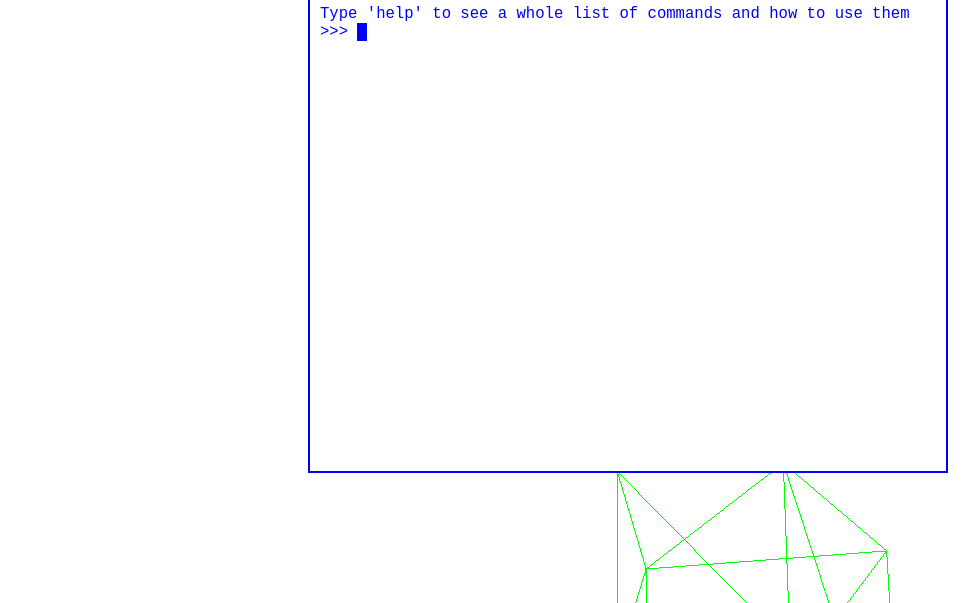
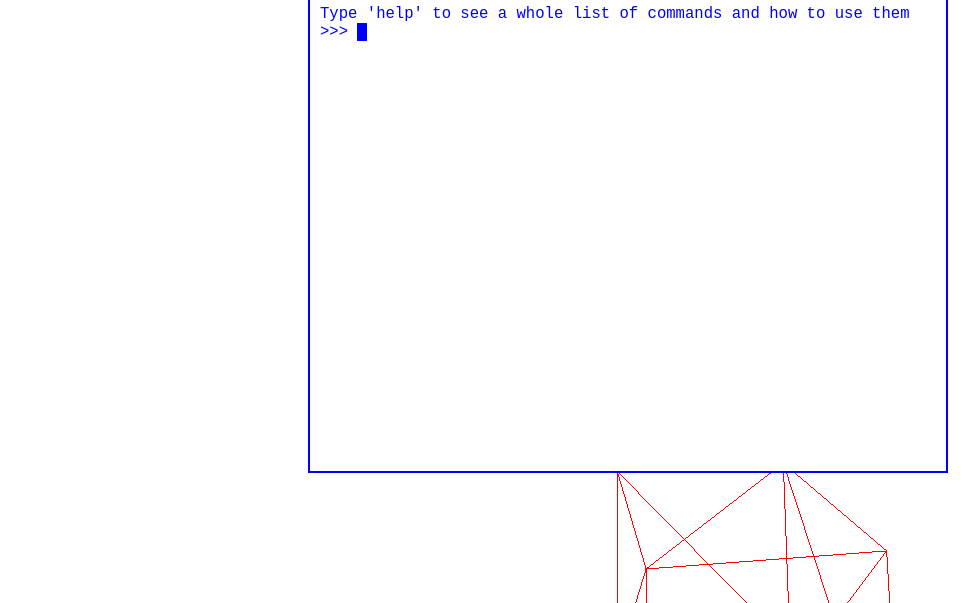
Before and after one commit to rgyllenhammer/rgyllenhammer.github.io, a plain HTML site: page index.html in a window 1280 px wide. Shown: the part 197-800 px from the top of the page, without its empty margins (12-991 px from the left). Drawn offline with nearby package versions, Linux system fonts and the light colour scheme.

Commit message:
pushed more stylish help menu

```diff
--- a/index.html
+++ b/index.html
@@ -21,7 +21,7 @@
       document.body.appendChild( renderer.domElement );
 
       var geometry = new THREE.BoxGeometry(2, 2, 2);
-      var material = new THREE.MeshBasicMaterial( { color: 0x00ff00, wireframe: true } );
+      var material = new THREE.MeshBasicMaterial( { color:  0xFF0000 /* 0xFF69B4 */, wireframe: true } );
       var cube = new THREE.Mesh( geometry, material );
       cube.set
       scene.add( cube );
@@ -62,14 +62,56 @@
       	renderer.render( scene, camera );
       }
       animate();
-    </script>
-    <script>
 
-    var funcs = [
-      'hello [name] - echos "hello name"',
-      'help - displays a list of comamnds',
-      'whoami - displays information about well ... Reese',
-    ]
+    var function_objects = [
+    {
+        'title':'help',
+        'options':[],
+        'description': 'displays list of all commands'
+      },
+      {
+        'title': 'hello',
+        'options': ['name'],
+        'description': 'echos "hello name"'
+      },
+      {
+        'title': 'style',
+        'options': ['bgcolor', 'fgcolor'],
+        'description': 'echos "hello name"'
+      },
+      {
+        'title':'whoami',
+        'options':[],
+        'description': 'displays information about well ... Reese'
+      }
+    ];
+
+    function pretty_print(fobj) {
+      var return_string = '';
+
+      // // formattting just the name of the function
+      return_string += `[[b;red;<BACKGROUND>]${fobj.title}] `;
+
+      // formatting arguments
+      var option_string = '';
+      for (var i = 0; i < fobj.options.length; i++){
+        var op = fobj.options[i];
+        return_string += `[[bu;<COLOR>;<BACKGROUND>]${op}] `;
+      }
+
+      // formatting description
+      return_string += '- '
+      return_string += fobj.description;
+
+      return return_string;
+    }
+
+    var funcs = [];
+
+    for (var i = 0; i < function_objects.length; i++){
+      funcs.push(pretty_print(function_objects[i]))
+    }
+
     $('#terminal-box').terminal({
 
         hello: function(what) {
@@ -78,7 +120,7 @@
         },
 
         help: function(){
-          this.echo('\nHello there! Here are a list of all commands and descriptions! \n\n> ' + funcs.join('\n> ') + '\n\n');
+          this.echo('\nHello there! Here are a list of all [[b;red;white]commands], [[bu;<COLOR>;<BACKGROUND>]options], and descriptions! \n\n> ' + funcs.join('\n> ') + '\n\n');
         }
 
     }, {
```
